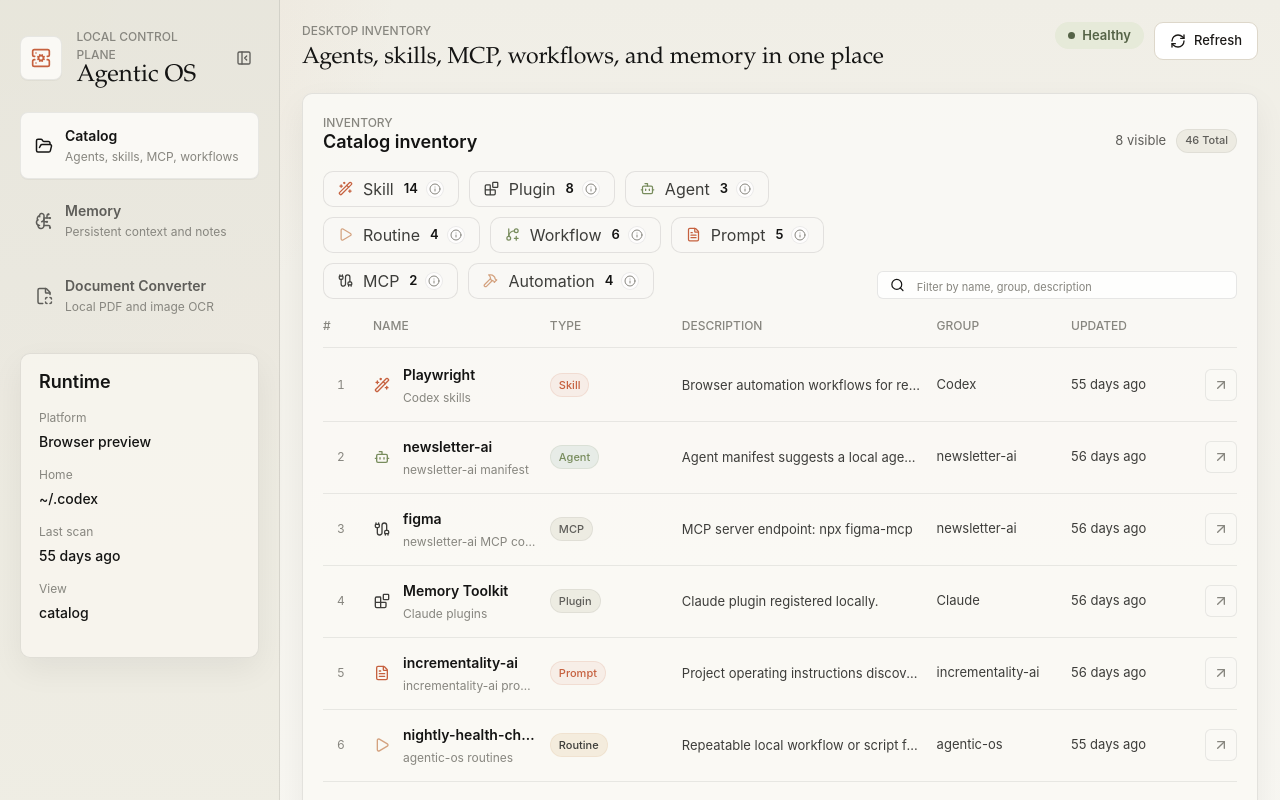
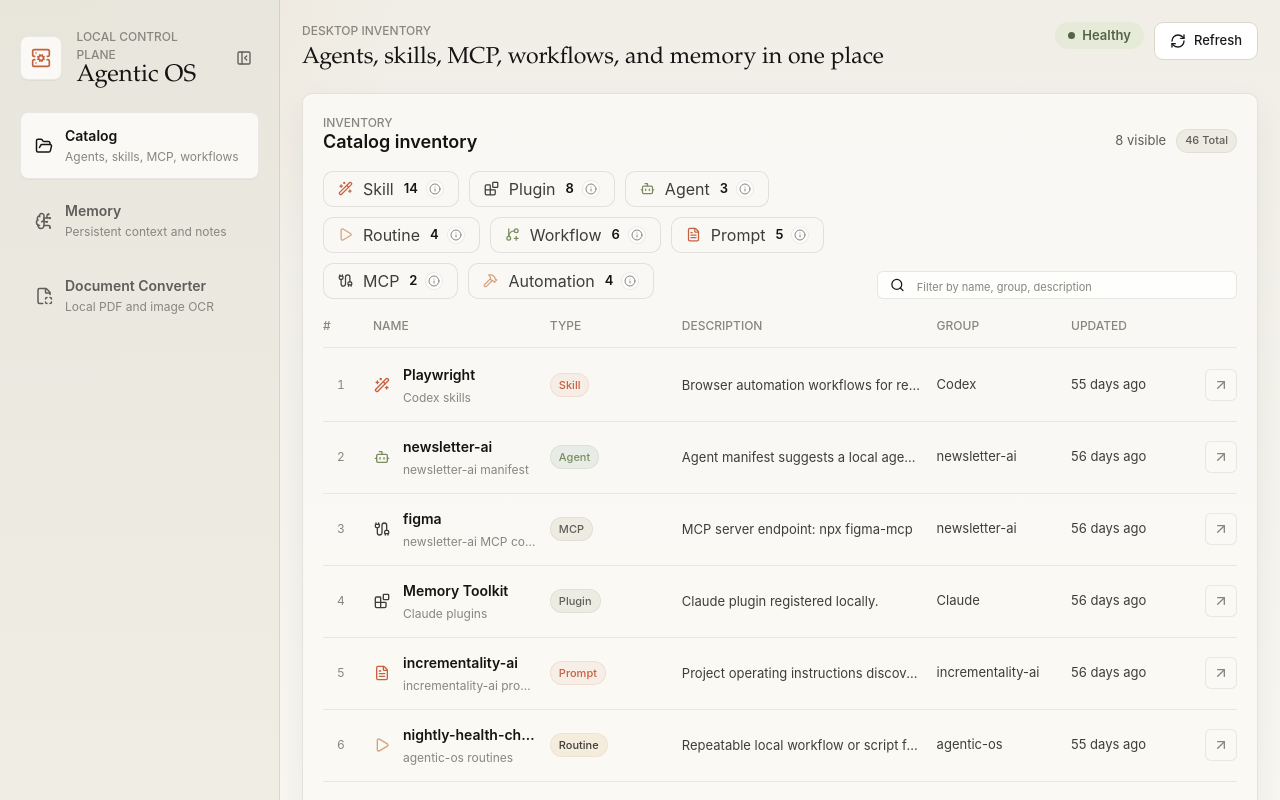
Before and after one commit to fchiodo/agentic-os, a React (Vite) app: page /#/catalog in a window 1280 px wide. Shown: the top 800 px of the page. Built offline with nearby package versions, Linux system fonts and the light colour scheme.

Commit message:
fix(ui): close governance by default and simplify sidebar

```diff
--- a/src/components/layout/app-shell.tsx
+++ b/src/components/layout/app-shell.tsx
@@ -19,7 +19,7 @@
   useDashboardSnapshot,
 } from '@/features/dashboard/use-dashboard-snapshot'
 import { useControlStatus } from '@/features/control/use-control-status'
-import { formatCompactNumber, formatRelativeTime } from '@/lib/format'
+import { formatCompactNumber } from '@/lib/format'
 
 const navigation = [
   {
@@ -66,7 +66,7 @@
   const location = useLocation()
   const isDocumentConverter = location.pathname.startsWith('/document-converter')
   const queryClient = useQueryClient()
-  const { data, error, isFetching, isLoading } = useDashboardSnapshot()
+  const { error, isFetching, isLoading } = useDashboardSnapshot()
   const { data: controlStatus } = useControlStatus()
   const [isManualRefreshActive, setIsManualRefreshActive] = useState(false)
   const [refreshToast, setRefreshToast] = useState<RefreshToast | null>(null)
@@ -204,33 +204,6 @@
           })}
         </nav>
 
-        {!sidebarCollapsed && (
-          <section className="sidebar-section">
-            <div className="panel-heading">
-              <h2>Runtime</h2>
-            </div>
-            <dl className="meta-list">
-              <div>
-                <dt>Platform</dt>
-                <dd>{data?.runtime.platform ?? 'Loading'}</dd>
-              </div>
-              <div>
-                <dt>Home</dt>
-                <dd>{data?.runtime.codexHome ?? 'Unavailable'}</dd>
-              </div>
-              <div>
-                <dt>Last scan</dt>
-                <dd>
-                  {data ? formatRelativeTime(data.generatedAt) : 'Waiting for scan'}
-                </dd>
-              </div>
-              <div>
-                <dt>View</dt>
-                <dd>{location.pathname.replace('/', '') || 'catalog'}</dd>
-              </div>
-            </dl>
-          </section>
-        )}
       </aside>
 
       <div className="workspace">
--- a/src/features/memory/memory-page.tsx
+++ b/src/features/memory/memory-page.tsx
@@ -835,7 +835,7 @@
   const visibleProposals = railTab === 'pending' ? pending : activity
 
   return (
-    <aside aria-hidden={collapsed} className={`memory-governance-rail surface ${collapsed ? 'is-closed' : ''}`}>
+    <aside aria-hidden={collapsed} className={`memory-governance-rail surface ${collapsed ? 'is-closed' : ''}`} inert={collapsed}>
       <div className="memory-governance-header">
         <Shield aria-hidden="true" size={17} />
         <span className="memory-governance-title">Governance</span>
@@ -874,7 +874,7 @@
   const [showImporter, setShowImporter] = useState(false)
   const [selectedImportId, setSelectedImportId] = useState<string | null>(null)
   const [railTab, setRailTab] = useState<'pending' | 'activity'>('pending')
-  const [governanceOpen, setGovernanceOpen] = useState(true)
+  const [governanceOpen, setGovernanceOpen] = useState(false)
 
   const treeQuery = useMemoryTree(domainFilter)
   const searchQuery = useMemorySearch(searchText, domainFilter, includeStale)
```
Also changed, not shown: 2 other files (tests, documents, lock files or other folders).
